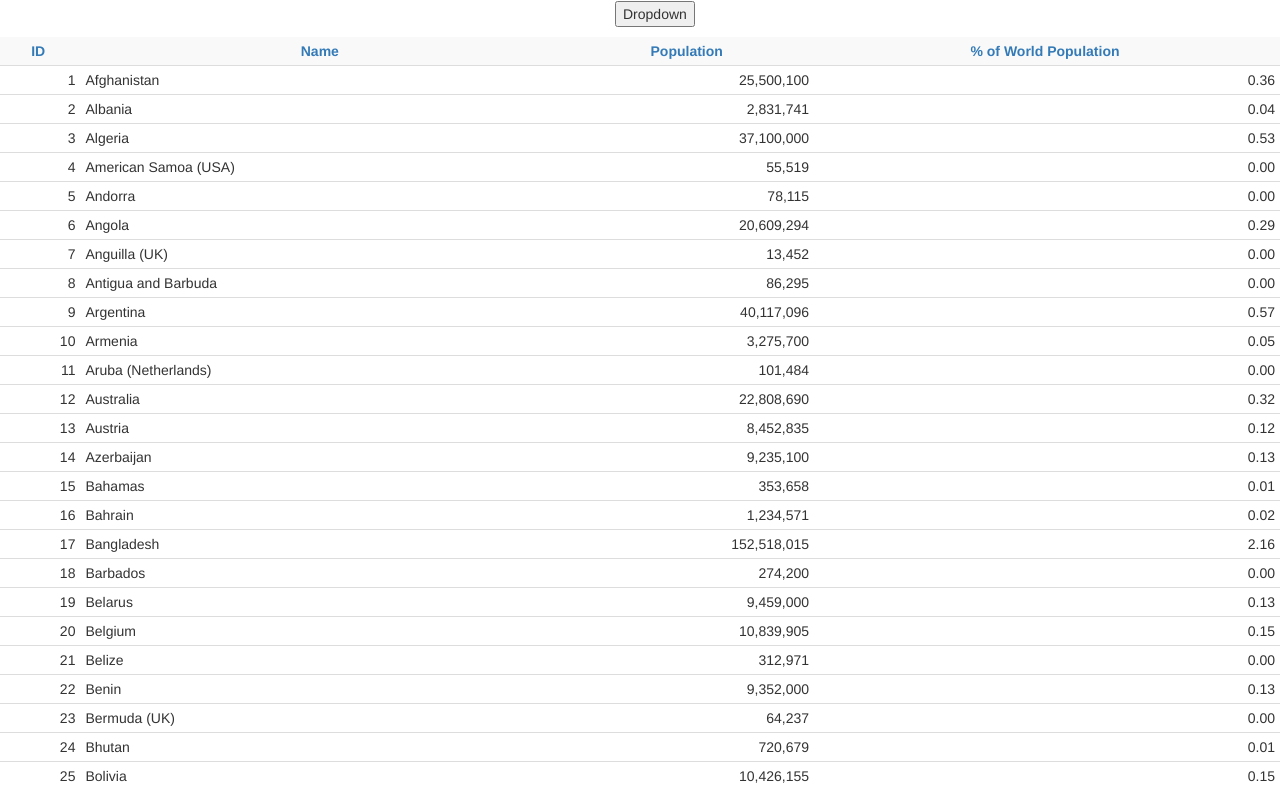
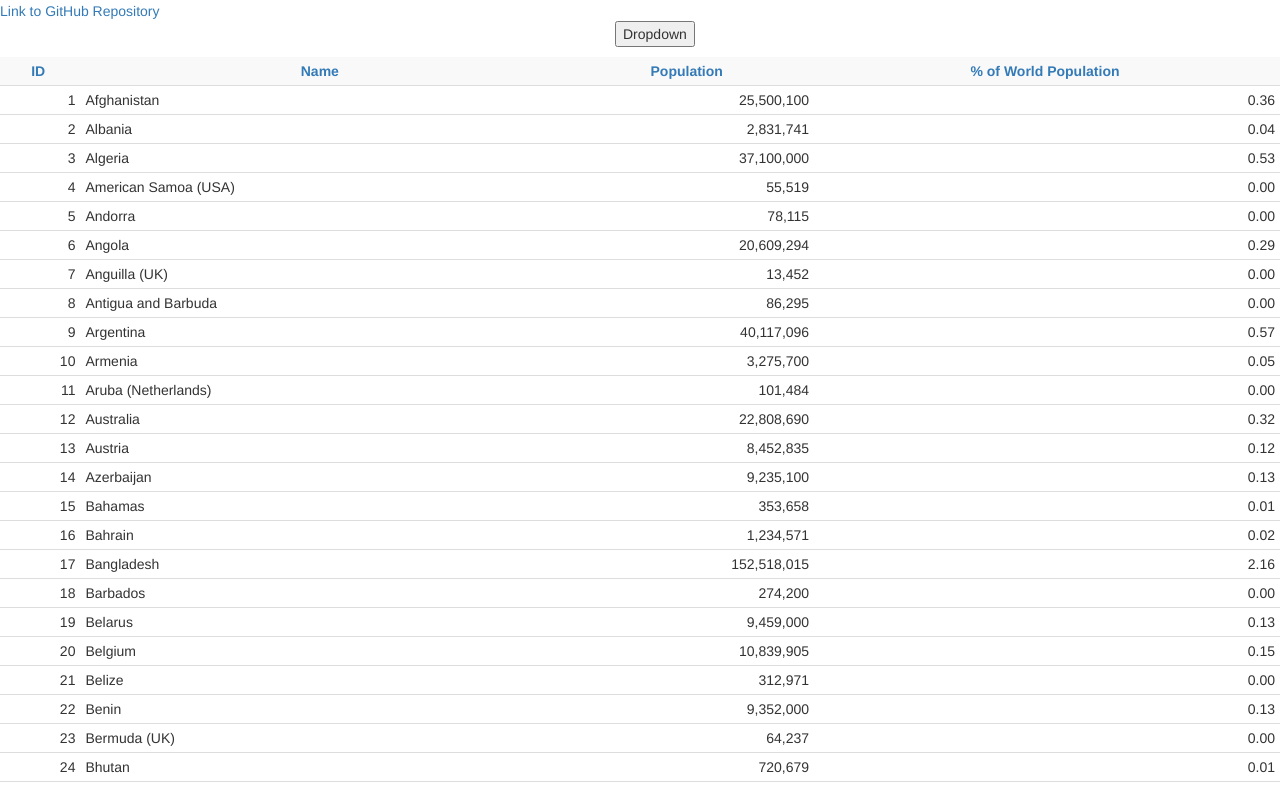
Before and after one commit to WRidder/Backgrid.ColumnManager, a website with bundled scripts: page example/index.html in a window 1280 px wide. Shown: the part 69-856 px from the top of the page. Built offline with nearby package versions, Linux system fonts and the light colour scheme.

Commit message:
Added github link to example

```diff
--- a/example/index.html
+++ b/example/index.html
@@ -22,6 +22,8 @@
 </head>
 <body>
 <h1>Backbone.ColumnManager example</h1>
+<span><a href="https://github.com/WRidder/Backgrid.ColumnManager">Link to GitHub Repository</a></span>
+<br/>
 <div id="control"></div>
 <div id="grid"></div>
 <script type="text/javascript" src="main.js"></script>
```
